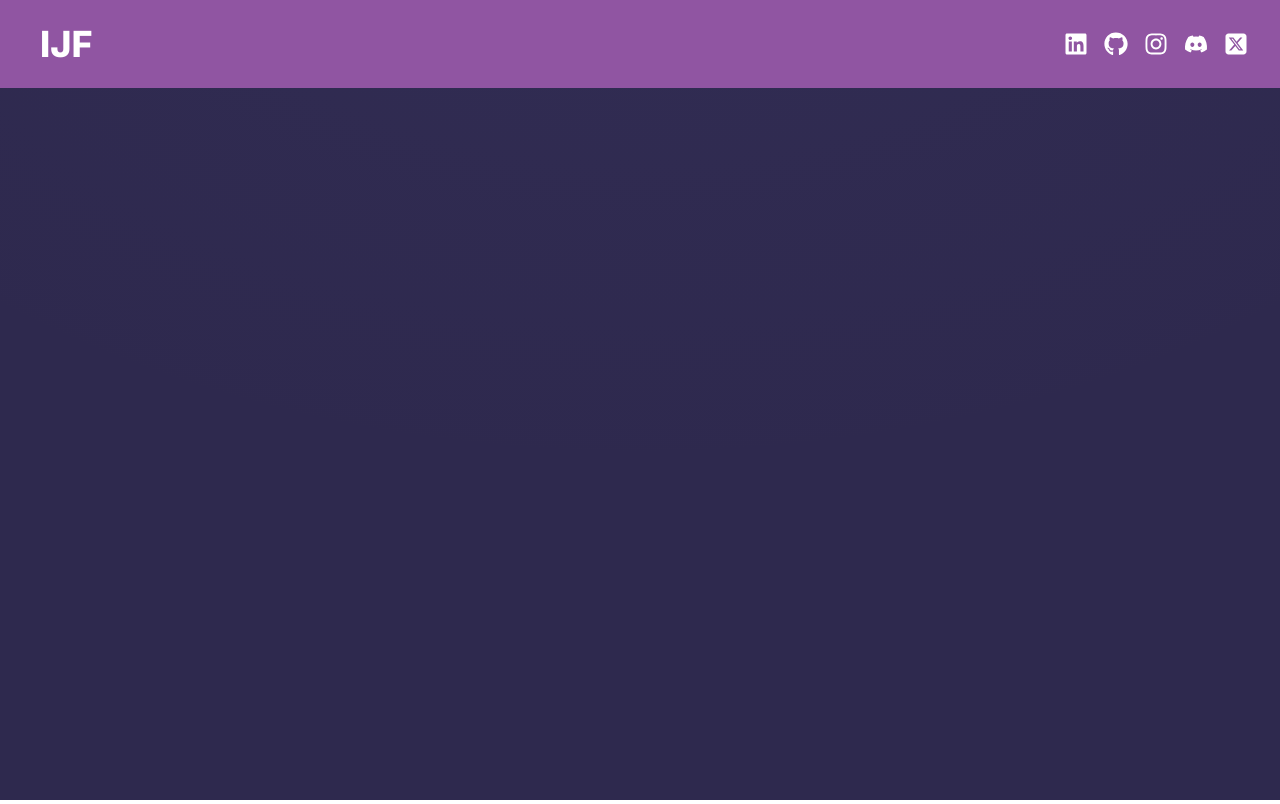
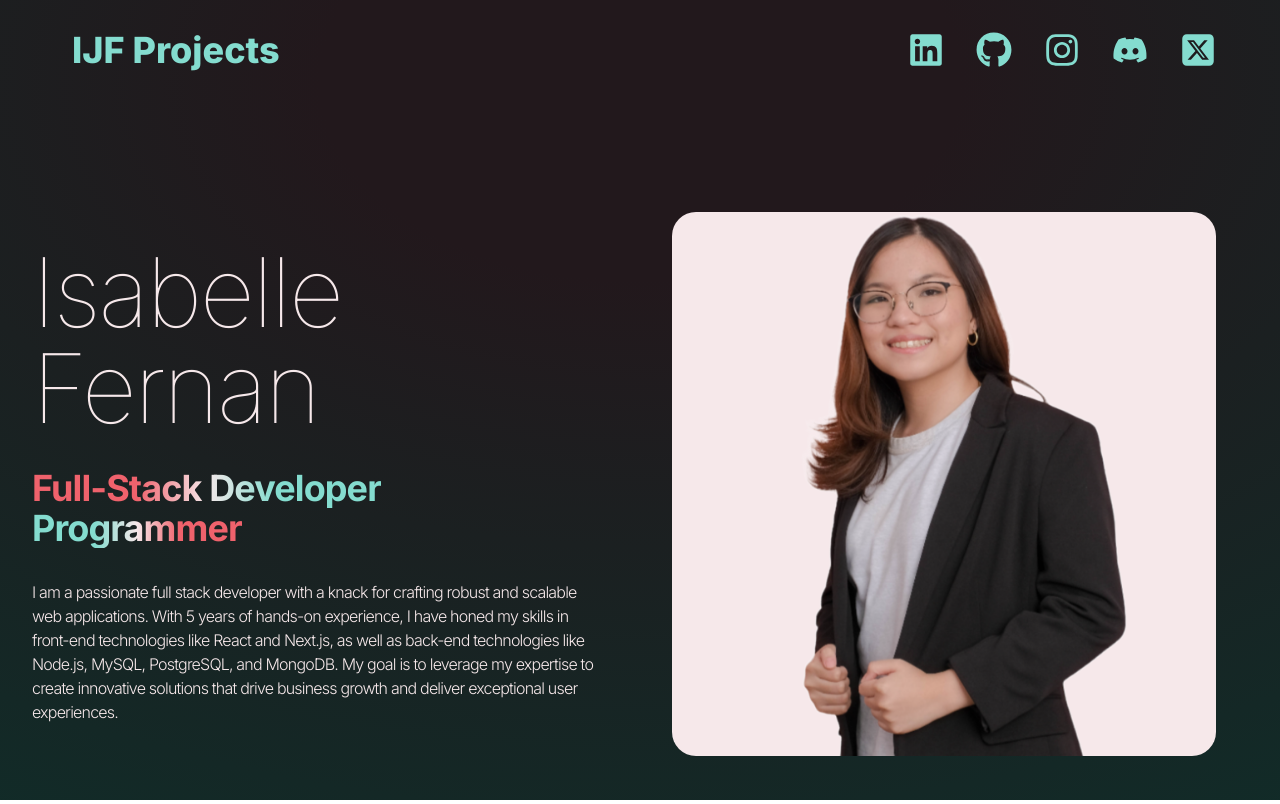
Before and after one commit to ijf03/ijf03.github.io, a React (Vite) app: page / in a window 1280 px wide. Built offline with nearby package versions, Linux system fonts and the light colour scheme.

Commit message:
Added hero section

```diff
--- a/src/App.jsx
+++ b/src/App.jsx
@@ -1,12 +1,20 @@
 import Navbar from "./components/Navbar"
+import Hero from "./components/Hero"
 
 export const App = () => {
   return (
-    <div>
-      {/* <div className="absolute inset-0 -z-10 h-full w-full items-center px-5 py-24 [background:radial-gradient(180%_180%_at_50%_20%,#2e294e_25%,#011638_100%)]"></div> */}
-      <div className="absolute top-0 z-[-2] h-screen w-screen bg-space_cadet bg-[radial-gradient(ellipse_80%_80%_at_50%_-20%,rgba(120,119,198,0.05),rgba(255,255,255,-10))]"></div>
-      <Navbar />
-    </div>
+    <>
+      <div className="overflow-x-hidden text-white antialiased selection:bg-jet selection:text-lavender_blush">
+        <div className="fixed top-0 -z-10 h-full w-full">
+          <div className="absolute inset-0 -z-10 size-full items-center px-5 py-2 [background:radial-gradient(125%_125%_at_50%_10%,#22181c_20%,#0d302b_100%)]"/>
+        </div>
+        <div className="container mx-auto px-8">
+          <Navbar />
+          <Hero/>
+        </div>
+
+      </div>
+    </>
   )
 }
 
--- /dev/null
+++ b/src/components/Hero.jsx
@@ -0,0 +1,34 @@
+import {HERO_CONTENT} from '../constants/index.js';
+import profilePic from '../assets/Profile.png'
+
+const Hero = () => {
+    return (
+        <div className="pb-4 lg:mb-35">
+            <div className="flex flex-wrap">
+                <div className="w-full lg:w-1/2">
+                    <div className="flex flex-col items-center lg:items-start">
+                        <h1 className="pb-2 sm:pb-8 text-4xl sm:text-8xl tracking-tight lg:mt-16 font-thin text-lavender_blush">Isabelle Fernan</h1>
+                        <span className="bg-gradient-to-r from-bright_pink_(crayola) from-30% via-lavender_blush via-50% to-tiffany_blue to-70% bg-clip-text text-xl sm:text-4xl tracking-tight text-transparent font-bold ">
+                            Full-Stack Developer
+                        </span>
+                        <span className="bg-gradient-to-r from-tiffany_blue from-30% via-lavender_blush via-50% to-bright_pink_(crayola)  to-70% bg-clip-text text-xl sm:text-4xl tracking-tight text-transparent font-bold ">
+                            Programmer
+                        </span>
+                        <p className="my-2 max-w-xl py-6 font-light tracking-tighter text-lavender_blush">
+                            {HERO_CONTENT}
+                        </p>
+                    </div>
+                </div>
+                <div className='w-full lg:w-1/2 lg:p-8'>
+                    <div className="flex justify-center bg-lavender_blush rounded-3xl">
+                    <img src={profilePic} alt='Picture of Isabelle Fernan'/>
+
+                    </div>
+
+                </div>
+            </div>
+        </div>
+    )
+}
+
+export default Hero;
--- a/src/components/Navbar.jsx
+++ b/src/components/Navbar.jsx
@@ -1,14 +1,13 @@
-
 import { FaLinkedin, FaGithub, FaInstagram, FaDiscord } from "react-icons/fa";
 import { FaSquareXTwitter } from "react-icons/fa6";
 
 export const Navbar = () => {
   return (
-    <nav className="bg-purpureus lmb-20 flex items-center justify-between">
+    <nav className="mb-10 sm:mb-20 flex items-center justify-between">
         <div className="flex flex-shrink-0 items-center">
-            <a className="text-white text-4xl font-extrabold mx-5 px-5 py-2">IJF</a>
+            <a className="text-tiffany_blue text-xl sm:text-4xl font-extrabold mx-2 sm:mx-5 px-2 sm:px-5 py-2">IJF Projects</a>
         </div>
-        <div className="m-8 flex items-center justify-center gap-4 text-2xl text-white">
+        <div className="m-4 sm:m-8 flex items-center justify-center gap-3 sm:gap-8 text-xl sm:text-4xl text-tiffany_blue">
             <FaLinkedin/>
             <FaGithub/>
             <FaInstagram/>
--- a/tailwind.config.js
+++ b/tailwind.config.js
@@ -6,11 +6,12 @@ export default {
   ],
   theme: {
     extend: {
-      colors: { 'oxford_blue': { DEFAULT: '#011638', 100: '#00040b', 200: '#000916', 300: '#010d21', 400: '#01112c', 500: '#011638', 600: '#033990', 700: '#055ce9', 800: '#4d90fb', 900: '#a6c7fd' },
-      'space_cadet': { DEFAULT: '#2e294e', 100: '#09080f', 200: '#12101f', 300: '#1b182e', 400: '#24203d', 500: '#2e294e', 600: '#4c4480', 700: '#6e65ae', 800: '#9f98c9', 900: '#cfcce4' },
-      'purpureus': { DEFAULT: '#9055a2', 100: '#1d1120', 200: '#392240', 300: '#563360', 400: '#724480', 500: '#9055a2', 600: '#a674b6', 700: '#bd97c8', 800: '#d3bada', 900: '#e9dced' },
-      'lilac': { DEFAULT: '#d499b9', 100: '#341626', 200: '#682b4c', 300: '#9b4173', 400: '#bf6797', 500: '#d499b9', 600: '#ddaec8', 700: '#e6c3d6', 800: '#eed7e4', 900: '#f7ebf1' },
-      'tea_rose_(red)': { DEFAULT: '#e8c1c5', 100: '#3e171b', 200: '#7c2e36', 300: '#b94550', 400: '#d1828a', 500: '#e8c1c5', 600: '#ecccd0', 700: '#f1d9db', 800: '#f6e6e7', 900: '#faf2f3' } }
+      colors: {
+        'lavender_blush': { DEFAULT: '#f6e8ea', 100: '#451b21', 200: '#8a3642', 300: '#c15f6e', 400: '#dca4ac', 500: '#f6e8ea', 600: '#f8edef', 700: '#faf2f3', 800: '#fcf6f7', 900: '#fdfbfb' },
+        'bright_pink_(crayola)': { DEFAULT: '#ef626c', 100: '#3d060a', 200: '#7b0c13', 300: '#b8121d', 400: '#e92431', 500: '#ef626c', 600: '#f38188', 700: '#f6a0a6', 800: '#f9c0c4', 900: '#fcdfe1' },
+        'licorice': { DEFAULT: '#120203', 100: '#040001', 200: '#070101', 300: '#0b0102', 400: '#0f0203', 500: '#120203', 600: '#6a0c12', 700: '#c31621', 800: '#eb4f59', 900: '#f5a7ac' },
+        'dark_green': { DEFAULT: '#0d302b', 100: '#030a09', 200: '#051311', 300: '#081d1a', 400: '#0b2622', 500: '#0d302b', 600: '#20776a', 700: '#34bda8', 800: '#72d8c9', 900: '#b9ece4' },
+        'tiffany_blue': { DEFAULT: '#84dccf', 100: '#0f3731', 200: '#1f6e62', 300: '#2ea593', 400: '#4dcdba', 500: '#84dccf', 600: '#9ce3d9', 700: '#b5eae2', 800: '#cef1ec', 900: '#e6f8f5' } }
     },
   },
   plugins: [],
```
Also changed, not shown: src/assets/Profile.png (added), src/assets/kevinRushProfile.png (deleted).
